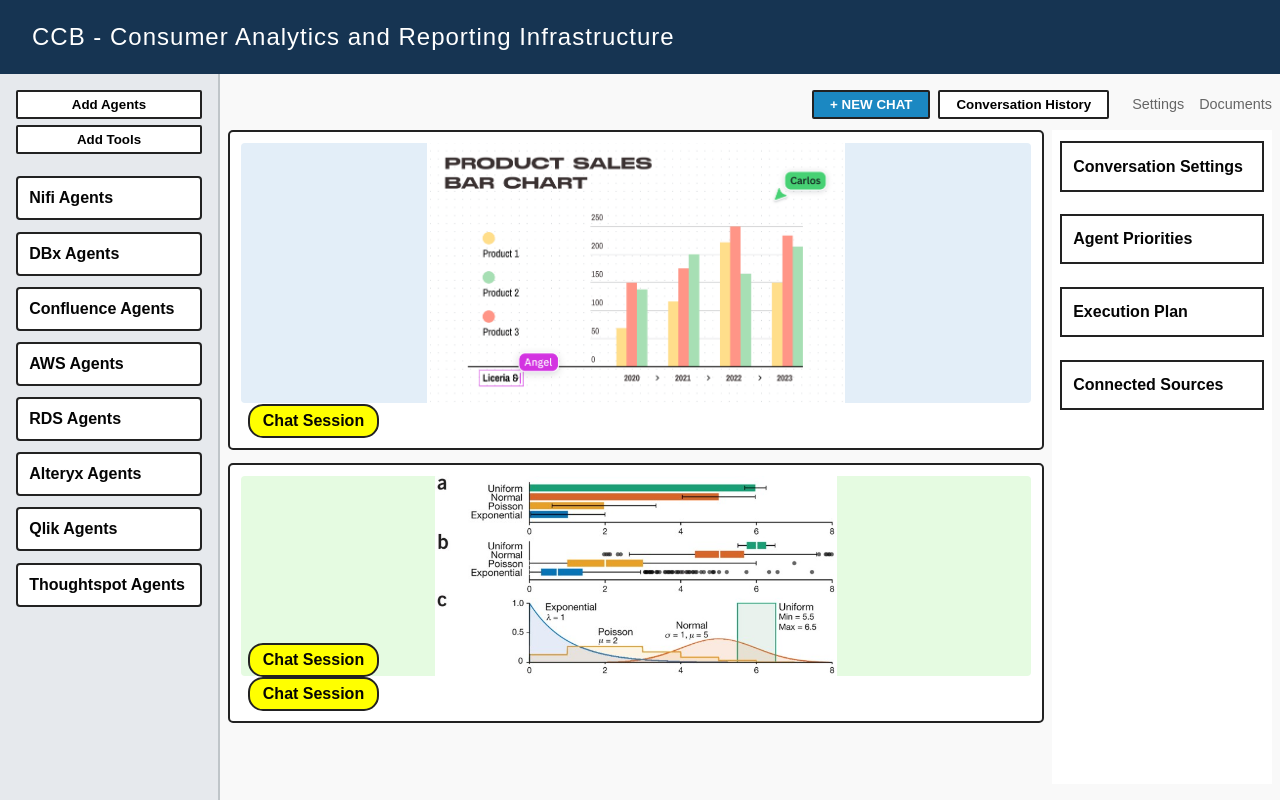
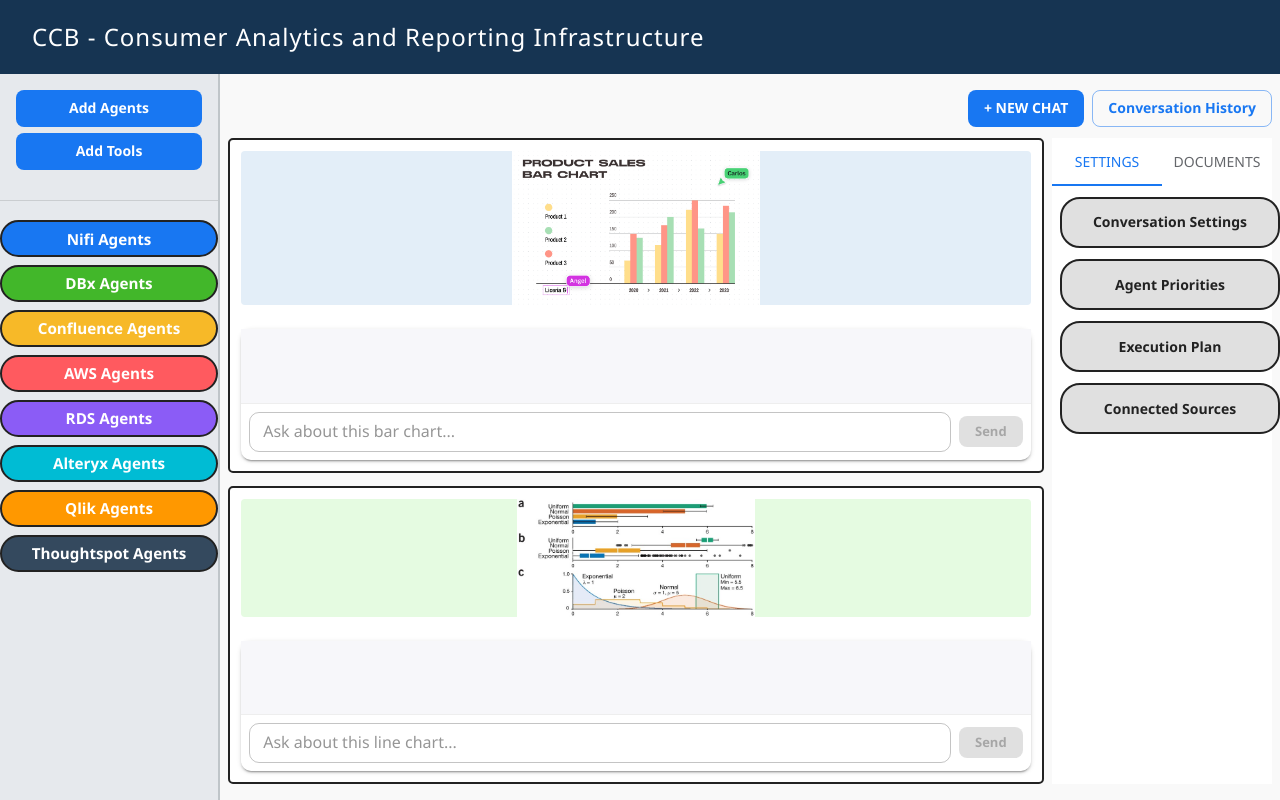
Before and after one commit to kreonakrish/multi-agentic-system, a React (Create React App) app in the folder client/: page / in a window 1280 px wide. Built offline with nearby package versions, Linux system fonts and the light colour scheme.

Commit message:
Updated the buttons and styles.

```diff
--- a/client/src/App.tsx
+++ b/client/src/App.tsx
@@ -1,10 +1,27 @@
-import React from "react";
+import React, { useState } from "react";
 import barChartImg from "./assets/graph.png";
 import lineChartImg from "./assets/bar_charts.jpg";
+import Button from '@mui/material/Button';
+import ChatWindow from './components/ChatWindow';
+import Tabs from '@mui/material/Tabs';
+import Tab from '@mui/material/Tab';
+import Box from '@mui/material/Box';
+import Divider from '@mui/material/Divider';
 
 const agentList = [
   "Nifi Agents", "DBx Agents", "Confluence Agents", "AWS Agents",
   "RDS Agents", "Alteryx Agents", "Qlik Agents", "Thoughtspot Agents"
+];
+
+const agentColors = [
+  '#1877f2', // Nifi Agents - Facebook blue
+  '#42b72a', // DBx Agents - green
+  '#f7b928', // Confluence Agents - yellow
+  '#ff5a5f', // AWS Agents - red
+  '#8b5cf6', // RDS Agents - purple
+  '#00bcd4', // Alteryx Agents - cyan
+  '#ff9800', // Qlik Agents - orange
+  '#34495e', // Thoughtspot Agents - dark blue
 ];
 
 const rightPanelItems = [
@@ -14,8 +31,62 @@ const rightPanelItems = [
   "Connected Sources"
 ];
 
-const App: React.FC = () => (
-  <div style={{ height: "100vh", display: "flex", flexDirection: "column", fontFamily: "Arial, sans-serif", background: "#f9f9f9" }}>
+const App: React.FC = () => {
+  const [tabIndex, setTabIndex] = useState(0);
+  const [sidebarWidth, setSidebarWidth] = useState(220);
+  const [isResizing, setIsResizing] = useState(false);
+  const [rightSidebarWidth, setRightSidebarWidth] = useState(220);
+  const [isRightResizing, setIsRightResizing] = useState(false);
+
+  // Mouse event handlers for resizing
+  const handleMouseDown = (e: React.MouseEvent) => {
+    setIsResizing(true);
+    e.preventDefault();
+  };
+  React.useEffect(() => {
+    const handleMouseMove = (e: MouseEvent) => {
+      if (isResizing) {
+        const newWidth = Math.max(160, Math.min(400, e.clientX));
+        setSidebarWidth(newWidth);
+      }
+    };
+    const handleMouseUp = () => setIsResizing(false);
+    if (isResizing) {
+      window.addEventListener('mousemove', handleMouseMove);
+      window.addEventListener('mouseup', handleMouseUp);
+    }
+    return () => {
+      window.removeEventListener('mousemove', handleMouseMove);
+      window.removeEventListener('mouseup', handleMouseUp);
+    };
+  }, [isResizing]);
+
+  // Mouse event handlers for right sidebar resizing
+  const handleRightMouseDown = (e: React.MouseEvent) => {
+    setIsRightResizing(true);
+    e.preventDefault();
+  };
+  React.useEffect(() => {
+    const handleMouseMove = (e: MouseEvent) => {
+      if (isRightResizing) {
+        const windowWidth = window.innerWidth;
+        const newWidth = Math.max(160, Math.min(400, windowWidth - e.clientX));
+        setRightSidebarWidth(newWidth);
+      }
+    };
+    const handleMouseUp = () => setIsRightResizing(false);
+    if (isRightResizing) {
+      window.addEventListener('mousemove', handleMouseMove);
+      window.addEventListener('mouseup', handleMouseUp);
+    }
+    return () => {
+      window.removeEventListener('mousemove', handleMouseMove);
+      window.removeEventListener('mouseup', handleMouseUp);
+    };
+  }, [isRightResizing]);
+
+  return (
+    <div style={{ height: "100vh", display: "flex", flexDirection: "column", background: "#f9f9f9" }}>
       {/* Header */}
       <header style={{ background: "#163452", color: "white", padding: "1.2rem 0 1.2rem 2rem", fontSize: "1.5rem", letterSpacing: 1 }}>
         CCB - Consumer Analytics and Reporting Infrastructure
@@ -23,33 +94,65 @@ const App: React.FC = () => (
 
       {/* Main Section */}
       <div style={{ flex: 1, display: "flex", minHeight: 0 }}>
-      {/* Left Sidebar */}
-      <aside style={{ width: 220, minWidth: 180, background: "#e6e9ed", padding: "1rem 0", borderRight: "2px solid #bfc5c9", display: "flex", flexDirection: "column", gap: "0.7rem" }}>
+        {/* Left Sidebar with resizable pane */}
+        <aside style={{ width: sidebarWidth, minWidth: 160, maxWidth: 400, background: "#e6e9ed", padding: "1rem 0", borderRight: "2px solid #bfc5c9", display: "flex", flexDirection: "column", gap: "0.7rem", position: 'relative' }}>
           {/* Add Agents / Add Tools */}
           <div style={{ display: "flex", flexDirection: "column", gap: "0.4rem", margin: "0 1rem 0.7rem 1rem" }}>
-          <button style={{ fontWeight: "bold", border: "2px solid #222", background: "#fff", borderRadius: 2, padding: "0.3rem 0.8rem" }}>Add Agents</button>
-          <button style={{ fontWeight: "bold", border: "2px solid #222", background: "#fff", borderRadius: 2, padding: "0.3rem 0.8rem" }}>Add Tools</button>
+            <Button variant="contained" color="primary" fullWidth size="medium">Add Agents</Button>
+            <Button variant="contained" color="primary" fullWidth size="medium">Add Tools</Button>
           </div>
-        {/* Agent List */}
-        <div style={{ display: "flex", flexDirection: "column", gap: "0.7rem" }}>
-          {agentList.map(agent => (
-            <div key={agent} style={{ background: "#fff", border: "2px solid #222", fontWeight: "bold", margin: "0 1rem", padding: "0.5rem 0.7rem", borderRadius: "4px" }}>
+          <Divider sx={{ margin: '0.5rem 0' }} />
+          {/* Agent List - scrollable if needed */}
+          <div style={{ display: "flex", flexDirection: "column", gap: "0.5rem", flex: 1, overflowY: 'auto', marginBottom: '1rem' }}>
+            {agentList.map((agent, idx) => (
+              <Button
+                key={agent}
+                variant="contained"
+                fullWidth
+                size="small"
+                sx={{
+                  backgroundColor: agentColors[idx],
+                  color: '#fff',
+                  fontWeight: 'bold',
+                  border: '2px solid #222',
+                  borderRadius: 2,
+                  boxShadow: 'none',
+                  '&:hover': {
+                    backgroundColor: agentColors[idx],
+                    opacity: 0.9,
+                  },
+                  textAlign: 'left',
+                  minHeight: 32,
+                  fontSize: '0.95rem',
+                  padding: '0.2rem 0.7rem',
+                }}
+                onClick={() => {/* TODO: Show existing agent details */}}
+              >
                 {agent}
-            </div>
+              </Button>
             ))}
           </div>
+          {/* Resizer handle */}
+          <div
+            style={{
+              position: 'absolute',
+              top: 0,
+              right: -5,
+              width: 10,
+              height: '100%',
+              cursor: 'col-resize',
+              zIndex: 10,
+            }}
+            onMouseDown={handleMouseDown}
+          />
         </aside>
 
         {/* Center Content */}
         <main style={{ flex: 1, padding: "1rem 0.5rem", display: "flex", flexDirection: "column", minWidth: 0 }}>
           {/* Top Controls - right justified */}
           <div style={{ display: "flex", alignItems: "center", gap: "0.5rem", marginBottom: "0.7rem", justifyContent: "flex-end" }}>
-          <button style={{ background: "#1b88c2", color: "#fff", fontWeight: "bold", border: "2px solid #222", borderRadius: 2, padding: "0.3rem 1rem" }}>+ NEW CHAT</button>
-          <button style={{ fontWeight: "bold", border: "2px solid #222", background: "#fff", borderRadius: 2, padding: "0.3rem 1rem" }}>Conversation History</button>
-          <div style={{ marginLeft: 15, fontSize: "0.9rem", color: "#666" }}>
-            <span style={{ marginRight: 15 }}>Settings</span>
-            <span>Documents</span>
-          </div>
+            <Button variant="contained" color="primary">+ NEW CHAT</Button>
+            <Button variant="outlined" color="primary">Conversation History</Button>
           </div>
 
           {/* Main Panels */}
@@ -84,17 +187,7 @@ const App: React.FC = () => (
                     }}
                   />
                 </div>
-              <span style={{
-                position: "absolute",
-                left: 18,
-                bottom: 10,
-                background: "yellow",
-                border: "2px solid #222",
-                borderRadius: "15px",
-                padding: "0.2rem 0.8rem",
-                fontWeight: "bold",
-                fontSize: "1rem"
-              }}>Chat Session</span>
+                <ChatWindow placeholder="Ask about this bar chart..." />
               </div>
               {/* Second Chart Panel (Line Chart) */}
               <div style={{ background: "#fff", border: "2px solid #222", borderRadius: 5, minHeight: 260, padding: "0.7rem", position: "relative", display: "flex", flexDirection: "column" }}>
@@ -124,48 +217,73 @@ const App: React.FC = () => (
                     }}
                   />
                 </div>
-              <span style={{
-                position: "absolute",
-                left: 18,
-                bottom: 44,
-                background: "yellow",
-                border: "2px solid #222",
-                borderRadius: "15px",
-                padding: "0.2rem 0.8rem",
-                fontWeight: "bold",
-                fontSize: "1rem"
-              }}>Chat Session</span>
-              <span style={{
-                position: "absolute",
-                left: 18,
-                bottom: 10,
-                background: "yellow",
-                border: "2px solid #222",
-                borderRadius: "15px",
-                padding: "0.2rem 0.8rem",
-                fontWeight: "bold",
-                fontSize: "1rem"
-              }}>Chat Session</span>
+                <ChatWindow placeholder="Ask about this line chart..." />
               </div>
             </section>
-          {/* Right Sidebar */}
-          <aside style={{ width: 220, minWidth: 180, background: "#fff", display: "flex", flexDirection: "column", gap: "0.7rem" }}>
-            {rightPanelItems.map(item => (
-              <div key={item} style={{
-                border: "2px solid #222",
-                margin: "0.7rem 0.5rem 0 0.5rem",
-                padding: "0.7rem 0.7rem",
-                background: "#fff",
-                fontWeight: "bold"
-              }}>
+
+            {/* Right Sidebar with resizable pane */}
+            <aside style={{ width: rightSidebarWidth, minWidth: 160, maxWidth: 400, background: "#fff", display: "flex", flexDirection: "column", gap: "0.7rem", position: 'relative' }}>
+              <Box sx={{ width: '100%' }}>
+                <Tabs
+                  value={tabIndex}
+                  onChange={(_, v) => setTabIndex(v)}
+                  textColor="primary"
+                  indicatorColor="primary"
+                  variant="fullWidth"
+                  sx={{ width: '100%' }}
+                >
+                  <Tab label="Settings" sx={{ flex: 1, minWidth: 0 }} />
+                  <Tab label="Documents" sx={{ flex: 1, minWidth: 0 }} />
+                </Tabs>
+              </Box>
+              {tabIndex === 0 && (
+                rightPanelItems.map(item => (
+                  <Button
+                    key={item}
+                    variant="contained"
+                    fullWidth
+                    sx={{
+                      backgroundColor: '#e0e0e0',
+                      color: '#222',
+                      fontWeight: 'bold',
+                      border: '2px solid #222',
+                      borderRadius: 2,
+                      boxShadow: 'none',
+                      '&:hover': {
+                        backgroundColor: '#bdbdbd',
+                      },
+                      margin: '0 0.5rem',
+                      padding: '0.7rem 0.7rem',
+                      textAlign: 'left',
+                    }}
+                    onClick={() => {/* TODO: Show panel details */}}
+                  >
                     {item}
-              </div>
-            ))}
+                  </Button>
+                ))
+              )}
+              {tabIndex === 1 && (
+                <Box sx={{ margin: '1rem', color: '#888', textAlign: 'center' }}>No documents.</Box>
+              )}
+              {/* Resizer handle for right sidebar */}
+              <div
+                style={{
+                  position: 'absolute',
+                  top: 0,
+                  left: -5,
+                  width: 10,
+                  height: '100%',
+                  cursor: 'col-resize',
+                  zIndex: 10,
+                }}
+                onMouseDown={handleRightMouseDown}
+              />
             </aside>
           </div>
         </main>
       </div>
     </div>
   );
+};
 
 export default App;
--- /dev/null
+++ b/client/src/components/ChatWindow.tsx
@@ -0,0 +1,101 @@
+import React, { useState, useRef, useEffect } from 'react';
+import Box from '@mui/material/Box';
+import Button from '@mui/material/Button';
+import TextField from '@mui/material/TextField';
+import Paper from '@mui/material/Paper';
+import CircularProgress from '@mui/material/CircularProgress';
+
+interface Message {
+  sender: 'user' | 'bot';
+  text: string;
+  data?: any; // If present, this is chart data
+}
+
+interface ChatWindowProps {
+  placeholder?: string;
+  onDataResponse?: (data: any) => void; // Callback to show chart if data is present
+}
+
+const ChatWindow: React.FC<ChatWindowProps> = ({ placeholder = "Type your question...", onDataResponse }) => {
+  const [messages, setMessages] = useState<Message[]>([]);
+  const [input, setInput] = useState('');
+  const [loading, setLoading] = useState(false);
+  const chatEndRef = useRef<HTMLDivElement>(null);
+
+  useEffect(() => {
+    chatEndRef.current?.scrollIntoView({ behavior: 'smooth' });
+  }, [messages]);
+
+  const handleSend = async () => {
+    if (!input.trim()) return;
+    const userMsg: Message = { sender: 'user', text: input };
+    setMessages(msgs => [...msgs, userMsg]);
+    setInput('');
+    setLoading(true);
+    // Simulate backend call
+    try {
+      // Replace this with your real backend call
+      const response = await fetch('/api/chat', {
+        method: 'POST',
+        headers: { 'Content-Type': 'application/json' },
+        body: JSON.stringify({ question: input })
+      });
+      const result = await response.json();
+      const botMsg: Message = { sender: 'bot', text: result.text, data: result.data };
+      setMessages(msgs => [...msgs, botMsg]);
+      if (result.data && onDataResponse) onDataResponse(result.data);
+    } catch (e) {
+      setMessages(msgs => [...msgs, { sender: 'bot', text: 'Sorry, there was an error.' }]);
+    }
+    setLoading(false);
+  };
+
+  const handleKeyDown = (e: React.KeyboardEvent) => {
+    if (e.key === 'Enter' && !e.shiftKey) {
+      e.preventDefault();
+      handleSend();
+    }
+  };
+
+  return (
+    <Paper elevation={2} sx={{ display: 'flex', flexDirection: 'column', height: 220, mt: 1 }}>
+      <Box sx={{ flex: 1, overflowY: 'auto', p: 1, background: '#f7f7fa' }}>
+        {messages.map((msg, idx) => (
+          <Box key={idx} sx={{
+            display: 'flex',
+            justifyContent: msg.sender === 'user' ? 'flex-end' : 'flex-start',
+            mb: 0.5
+          }}>
+            <Box sx={{
+              bgcolor: msg.sender === 'user' ? '#1877f2' : '#e0e0e0',
+              color: msg.sender === 'user' ? '#fff' : '#222',
+              px: 1.5, py: 0.7, borderRadius: 2, maxWidth: '80%',
+              fontSize: '0.98rem',
+              whiteSpace: 'pre-wrap',
+              wordBreak: 'break-word',
+            }}>
+              {msg.text}
+            </Box>
+          </Box>
+        ))}
+        <div ref={chatEndRef} />
+      </Box>
+      <Box sx={{ display: 'flex', alignItems: 'center', p: 1, borderTop: '1px solid #eee', gap: 1 }}>
+        <TextField
+          value={input}
+          onChange={e => setInput(e.target.value)}
+          onKeyDown={handleKeyDown}
+          placeholder={placeholder}
+          size="small"
+          fullWidth
+          disabled={loading}
+        />
+        <Button onClick={handleSend} variant="contained" color="primary" disabled={loading || !input.trim()} size="small">
+          {loading ? <CircularProgress size={20} /> : 'Send'}
+        </Button>
+      </Box>
+    </Paper>
+  );
+};
+
+export default ChatWindow;
```
Also changed, not shown: 1 other file (tests, documents, lock files or other folders). Lines whose indentation alone changed are shown as unchanged.
